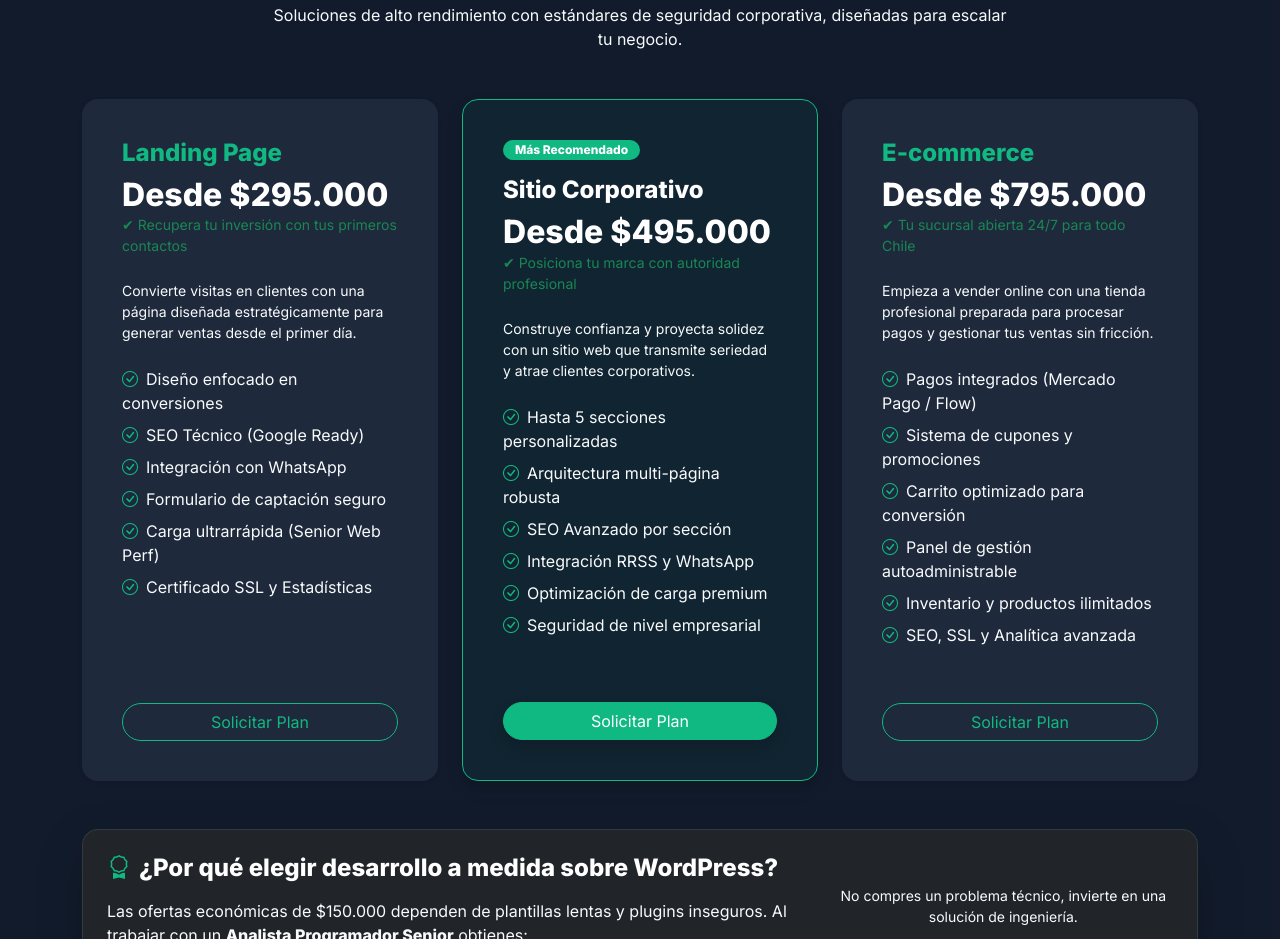
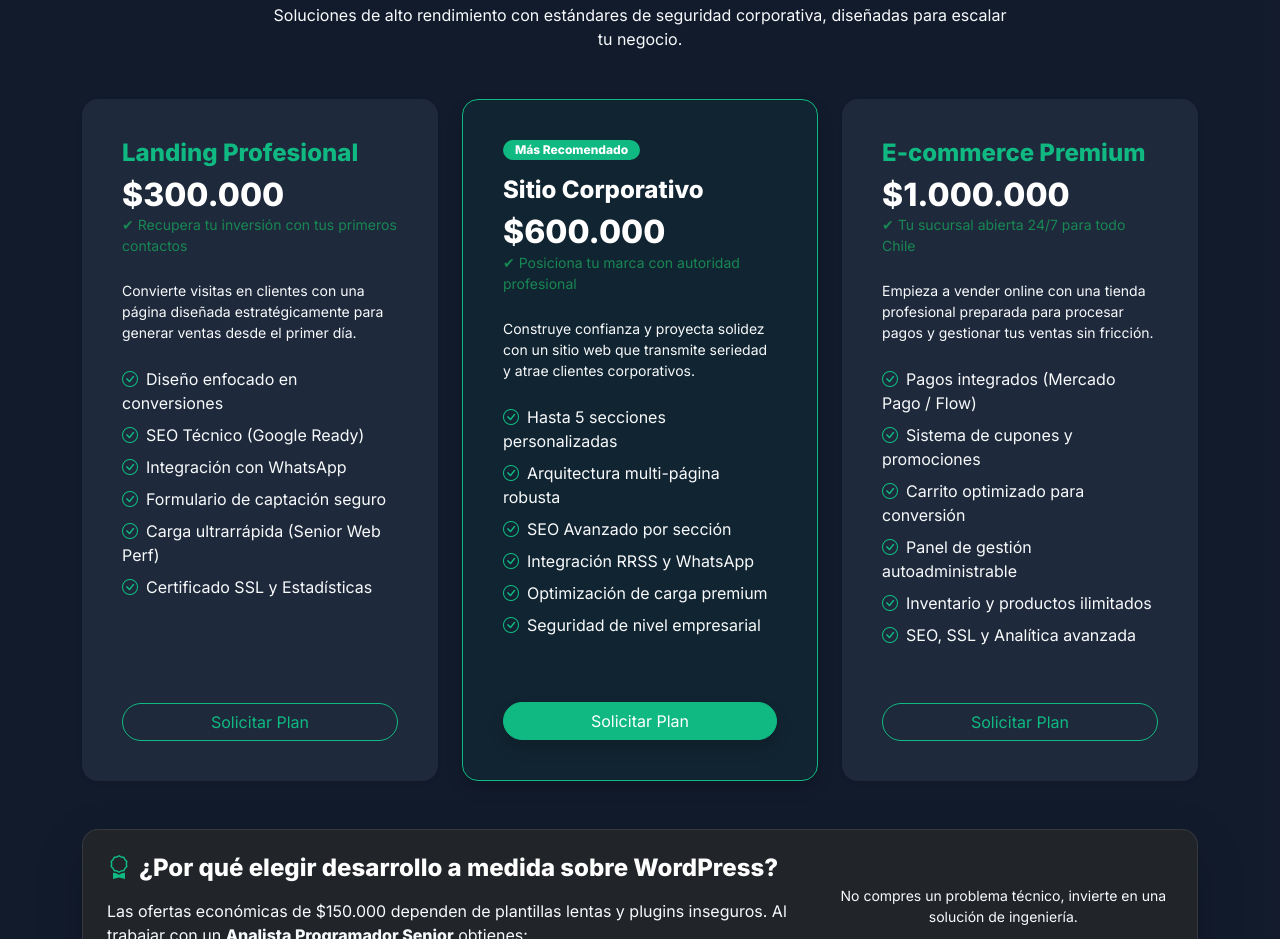
Before and after one commit to JoseIgnacio2020/portafolio-2026, a website built with Vite: page index.html in a window 1280 px wide. Shown: the part 1093-2032 px from the top of the page. Built offline with nearby package versions, Linux system fonts and the light colour scheme.

Commit message:
feat: update service titles and pricing in investment cards

```diff
--- a/index.html
+++ b/index.html
@@ -179,9 +179,9 @@
                     <div class="col-lg-4">
                         <div class="card h-100 p-4 rounded-4 border-0 shadow-sm">
                             <div class="card-body d-flex flex-column">
-                                <h3 class="h4 fw-bold text-primary mb-2">Landing Page</h3>
+                                <h3 class="h4 fw-bold text-primary mb-2">Landing Profesional</h3>
                                 <div class="mb-4">
-                                    <span class="h2 fw-bold text-white">Desde $295.000</span>
+                                    <span class="h2 fw-bold text-white">$300.000</span>
 
                                     <p class="text-success small fw-medium mb-0">✔ Recupera tu inversión con tus
                                         primeros contactos</p>
@@ -216,7 +216,7 @@
                                 <div class="badge bg-primary rounded-pill mb-3 w-50">Más Recomendado</div>
                                 <h3 class="h4 fw-bold text-white mb-2">Sitio Corporativo</h3>
                                 <div class="mb-4">
-                                    <span class="h2 fw-bold text-white">Desde $495.000</span>
+                                    <span class="h2 fw-bold text-white">$600.000</span>
 
                                     <p class="text-success small fw-medium mb-0">✔ Posiciona tu marca con autoridad
                                         profesional</p>
@@ -247,9 +247,9 @@
                     <div class="col-lg-4">
                         <div class="card h-100 p-4 rounded-4 border-0 shadow-sm">
                             <div class="card-body d-flex flex-column">
-                                <h3 class="h4 fw-bold text-primary mb-2">E-commerce</h3>
+                                <h3 class="h4 fw-bold text-primary mb-2">E-commerce Premium</h3>
                                 <div class="mb-4">
-                                    <span class="h2 fw-bold text-white">Desde $795.000</span>
+                                    <span class="h2 fw-bold text-white">$1.000.000</span>
                                     <p class="text-success small fw-medium mb-0">✔ Tu sucursal abierta 24/7 para todo
                                         Chile</p>
                                 </div>
```
